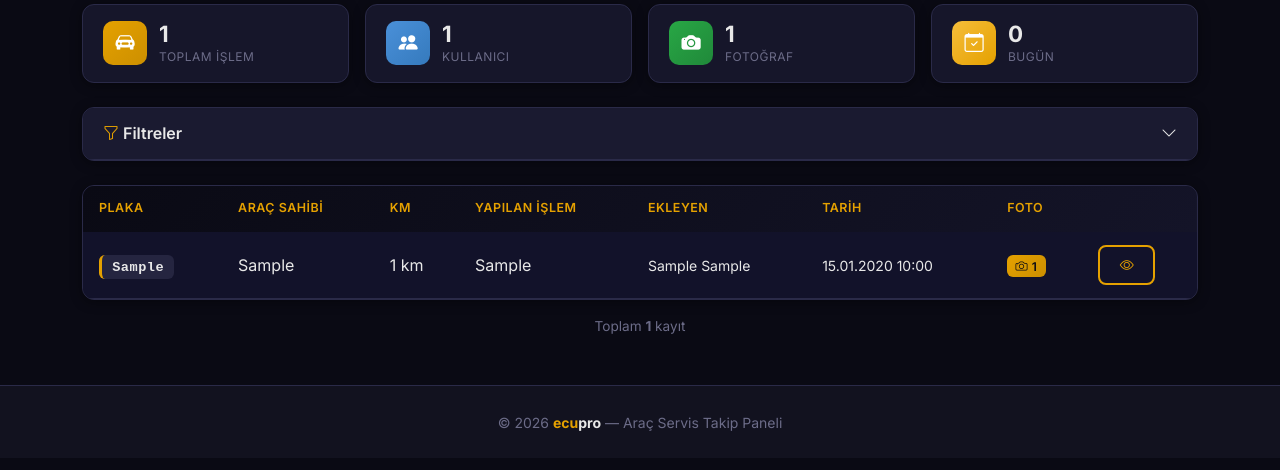
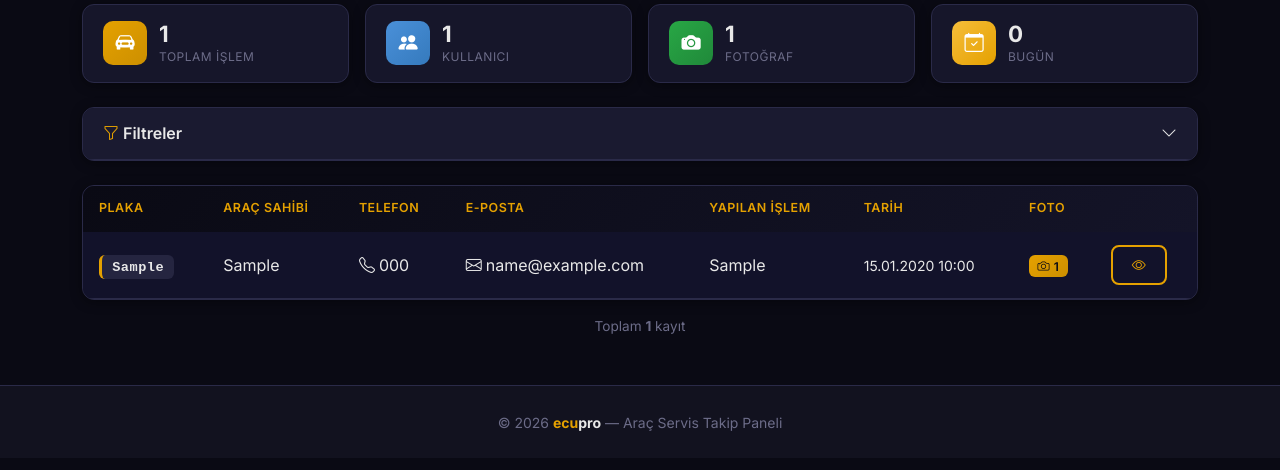
Before and after one commit to kaan1205/ecupropanel, an ASP.NET Core app: page /Islem in a window 1280 px wide. Shown: the part 149-619 px from the top of the page. Run offline with ASP.NET Core 8, Linux system fonts and the light colour scheme; a user stored in the database is signed in; tables that the repository leaves empty hold one stand-in row (values such as "Sample post"); data that the repository does not hold is empty; the project's own start-up code is not run, and a stand-in starts its controllers and pages.

Commit message:
feat: Ana sayfa tablosunda telefon ve e-posta göster, ekleyen/KM detaya taşı
Tablo sütunları: Plaka, Araç Sahibi, Telefon, E-Posta, Yapılan İşlem, Tarih, Foto.
Ekleyen ve KM bilgisi artık sadece detay sayfasında görünüyor.

Co-Authored-By: Claude Opus 4.6 <noreply@anthropic.com>
Claude-Session: https://claude.ai/code/session_018D5xXhtqxxtKhZVDnU6LTG

```diff
--- a/Models/ViewModels/IslemListeVM.cs
+++ b/Models/ViewModels/IslemListeVM.cs
@@ -19,6 +19,8 @@ public class IslemSatirVM
     public int Id { get; set; }
     public string AracPlaka { get; set; } = string.Empty;
     public string AracSahibi { get; set; } = string.Empty;
+    public string? Telefon { get; set; }
+    public string? Email { get; set; }
     public int AracKM { get; set; }
     public string YapilanIslem { get; set; } = string.Empty;
     public string EkleyenAd { get; set; } = string.Empty;
--- a/Services/IslemService.cs
+++ b/Services/IslemService.cs
@@ -53,6 +53,8 @@ public class IslemService
                 Id = i.Id,
                 AracPlaka = i.AracPlaka,
                 AracSahibi = i.AracSahibi,
+                Telefon = i.Telefon,
+                Email = i.Email,
                 AracKM = i.AracKM,
                 YapilanIslem = i.YapilanIslem,
                 EkleyenAd = i.EkleyenKullanici.Ad + " " + i.EkleyenKullanici.Soyad,
--- a/Views/Islem/Index.cshtml
+++ b/Views/Islem/Index.cshtml
@@ -116,9 +116,9 @@ else
                     <tr>
                         <th>Plaka</th>
                         <th>Araç Sahibi</th>
-                        <th>KM</th>
+                        <th>Telefon</th>
+                        <th>E-Posta</th>
                         <th>Yapılan İşlem</th>
-                        <th>Ekleyen</th>
                         <th>Tarih</th>
                         <th>Foto</th>
                         <th></th>
@@ -130,18 +130,40 @@ else
                         <tr>
                             <td><span class="plaka-badge">@islem.AracPlaka</span></td>
                             <td>@islem.AracSahibi</td>
-                            <td>@islem.AracKM.ToString("N0") km</td>
                             <td>
-                                @if (islem.YapilanIslem.Length > 60)
+                                @if (!string.IsNullOrEmpty(islem.Telefon))
                                 {
-                                    @islem.YapilanIslem[..60]<text>...</text>
+                                    <a href="tel:@islem.Telefon" class="text-decoration-none" style="color:var(--text-ecu);">
+                                        <i class="bi bi-telephone me-1"></i>@islem.Telefon
+                                    </a>
+                                }
+                                else
+                                {
+                                    <span class="text-muted">—</span>
+                                }
+                            </td>
+                            <td>
+                                @if (!string.IsNullOrEmpty(islem.Email))
+                                {
+                                    <a href="mailto:@islem.Email" class="text-decoration-none" style="color:var(--text-ecu);">
+                                        <i class="bi bi-envelope me-1"></i>@islem.Email
+                                    </a>
+                                }
+                                else
+                                {
+                                    <span class="text-muted">—</span>
+                                }
+                            </td>
+                            <td>
+                                @if (islem.YapilanIslem.Length > 40)
+                                {
+                                    @islem.YapilanIslem[..40]<text>...</text>
                                 }
                                 else
                                 {
                                     @islem.YapilanIslem
                                 }
                             </td>
-                            <td><small>@islem.EkleyenAd</small></td>
                             <td><small>@islem.EklenmeTarihi.ToString("dd.MM.yyyy HH:mm")</small></td>
                             <td>
                                 @if (islem.FotoSayisi > 0)
```
